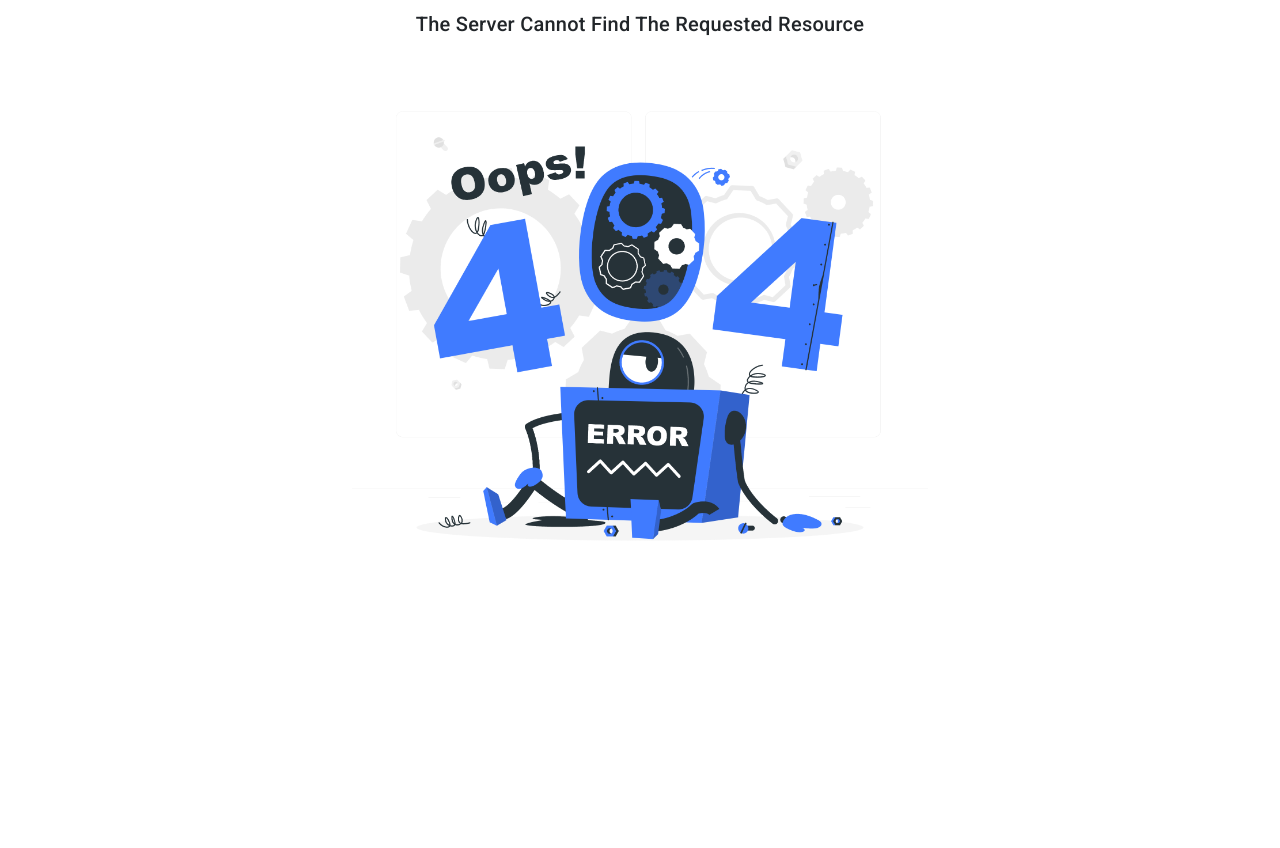
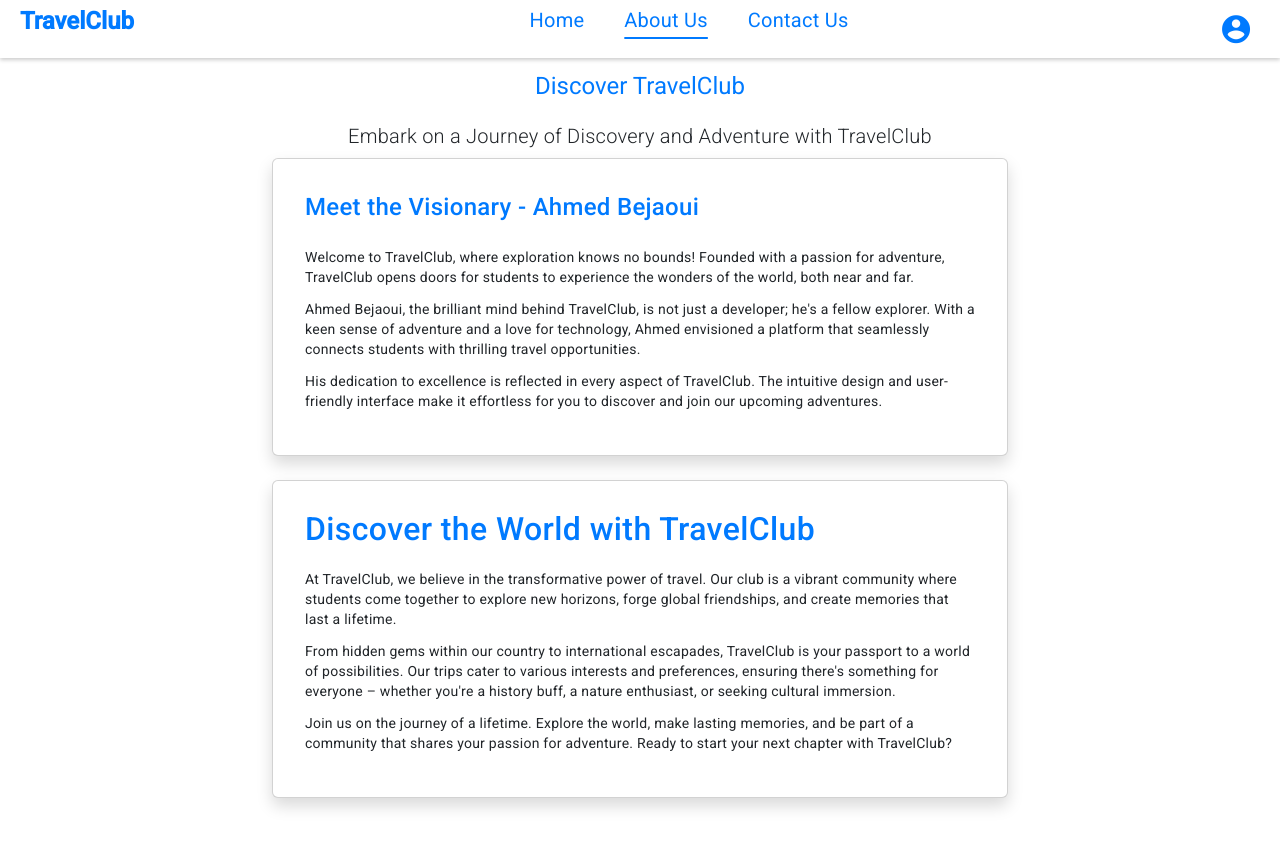
Before and after one commit to bejaouiAhmed20/ahmedBejaouiProject, an Angular app: page /home/aboutUs in a window 1280 px wide. Before the commit the page ends 808 px from the top, so only its background shows below. Built offline with nearby package versions, Linux system fonts and the light colour scheme.

Commit message:
about Us added

```diff
--- /dev/null
+++ b/src/app/Screen/about-us/about-us.component.html
@@ -0,0 +1,40 @@
+<!-- about-us.component.html -->
+
+<div class="container main-container">
+    <div class="row">
+      <div class="col-md-12 text-center">
+        <h1 class="display-3 mb-4" style="color: #007AFF;">Discover TravelClub</h1>
+        <p class="lead">Embark on a Journey of Discovery and Adventure with TravelClub</p>
+      </div>
+    </div>
+
+    <div class="row club-info justify-content-center align-items-center">
+      <div class="col-md-8">
+        <div class="card shadow p-3">
+          <div class="card-body">
+            <h2 class="card-title mb-4" style="color: #007AFF; font-size: 1.5rem;">Meet the Visionary - Ahmed Bejaoui</h2>
+            <p class="medium-font" >Welcome to TravelClub, where exploration knows no bounds! Founded with a passion for adventure, TravelClub opens doors for students to experience the wonders of the world, both near and far.</p>
+
+            <p class="medium-font" >Ahmed Bejaoui, the brilliant mind behind TravelClub, is not just a developer; he's a fellow explorer. With a keen sense of adventure and a love for technology, Ahmed envisioned a platform that seamlessly connects students with thrilling travel opportunities.</p>
+
+            <p class="medium-font" >His dedication to excellence is reflected in every aspect of TravelClub. The intuitive design and user-friendly interface make it effortless for you to discover and join our upcoming adventures.</p>
+          </div>
+        </div>
+      </div>
+    </div>
+
+    <div class="row club-info justify-content-center mt-4">
+      <div class="col-md-8">
+        <div class="card shadow p-3">
+          <div class="card-body">
+            <h2 class="card-title mb-4" style="color: #007AFF; font-size: 2rem;">Discover the World with TravelClub</h2>
+            <p class="medium-font" >At TravelClub, we believe in the transformative power of travel. Our club is a vibrant community where students come together to explore new horizons, forge global friendships, and create memories that last a lifetime.</p>
+
+            <p class="medium-font" >From hidden gems within our country to international escapades, TravelClub is your passport to a world of possibilities. Our trips cater to various interests and preferences, ensuring there's something for everyone – whether you're a history buff, a nature enthusiast, or seeking cultural immersion.</p>
+
+            <p class="medium-font" >Join us on the journey of a lifetime. Explore the world, make lasting memories, and be part of a community that shares your passion for adventure. Ready to start your next chapter with TravelClub?</p>
+          </div>
+        </div>
+      </div>
+    </div>
+  </div>
--- a/src/app/Screen/navbar/navbar.component.html
+++ b/src/app/Screen/navbar/navbar.component.html
@@ -4,7 +4,7 @@
         <li routerLinkActive="actif" routerLink="/home/events">
             Home
         </li>
-        <li>
+        <li routerLinkActive="actif" routerLink="aboutUs">
             About Us
         </li>
         <li routerLinkActive="actif" routerLink="contact">
--- a/src/app/app-routing.module.ts
+++ b/src/app/app-routing.module.ts
@@ -11,10 +11,12 @@ import { authGuard } from './auth.guard';
 import { ChangeEventComponent } from './admin/change-event/change-event.component';
 import { ContactComponent } from './Screen/contact/contact.component';
 import { AdminContactComponent } from './admin/admin-contact/admin-contact.component';
+import { AboutUsComponent } from './Screen/about-us/about-us.component';
 
 const routes: Routes = [
   {path:'home',component:HomeScreenComponent ,children:[
     {path:'events',component:AllcardComponent},
+    {path:'aboutUs',component:AboutUsComponent},
     {path:'contact',component:ContactComponent},
     {path:'',redirectTo:'events',pathMatch:'full'}
     ]},
--- a/src/app/app.module.ts
+++ b/src/app/app.module.ts
@@ -25,6 +25,7 @@ import { ChangeEventComponent } from './admin/change-event/change-event.componen
 import { ContactComponent } from './Screen/contact/contact.component';
 import { DecorationPipe } from './decoration.pipe';
 import { AdminContactComponent } from './admin/admin-contact/admin-contact.component';
+import { AboutUsComponent } from './Screen/about-us/about-us.component';
 @NgModule({
   declarations: [
     AppComponent,
@@ -44,6 +45,7 @@ import { AdminContactComponent } from './admin/admin-contact/admin-contact.compo
     ContactComponent,
     DecorationPipe,
     AdminContactComponent,
+    AboutUsComponent,
 
   ],
   imports: [
--- a/src/app/serverfiles/dataBase.json
+++ b/src/app/serverfiles/dataBase.json
@@ -60,7 +60,7 @@
       "image": "https://www.state.gov/wp-content/uploads/2023/07/shutterstock_1048826978v2-2313x1406.jpg",
       "etat": true,
       "date": "2025-01-01T00:00:00.000Z",
-      "nbRejondre": 0,
+      "nbRejondre": 1,
       "price": 1200
     }
   ],
```
Also changed, not shown: src/app/Screen/about-us/about-us.component.ts (added, +10 -0 lines), src/app/Screen/about-us/about-us.component.css (added), src/assets/AhmedBejaoui.png (added).
